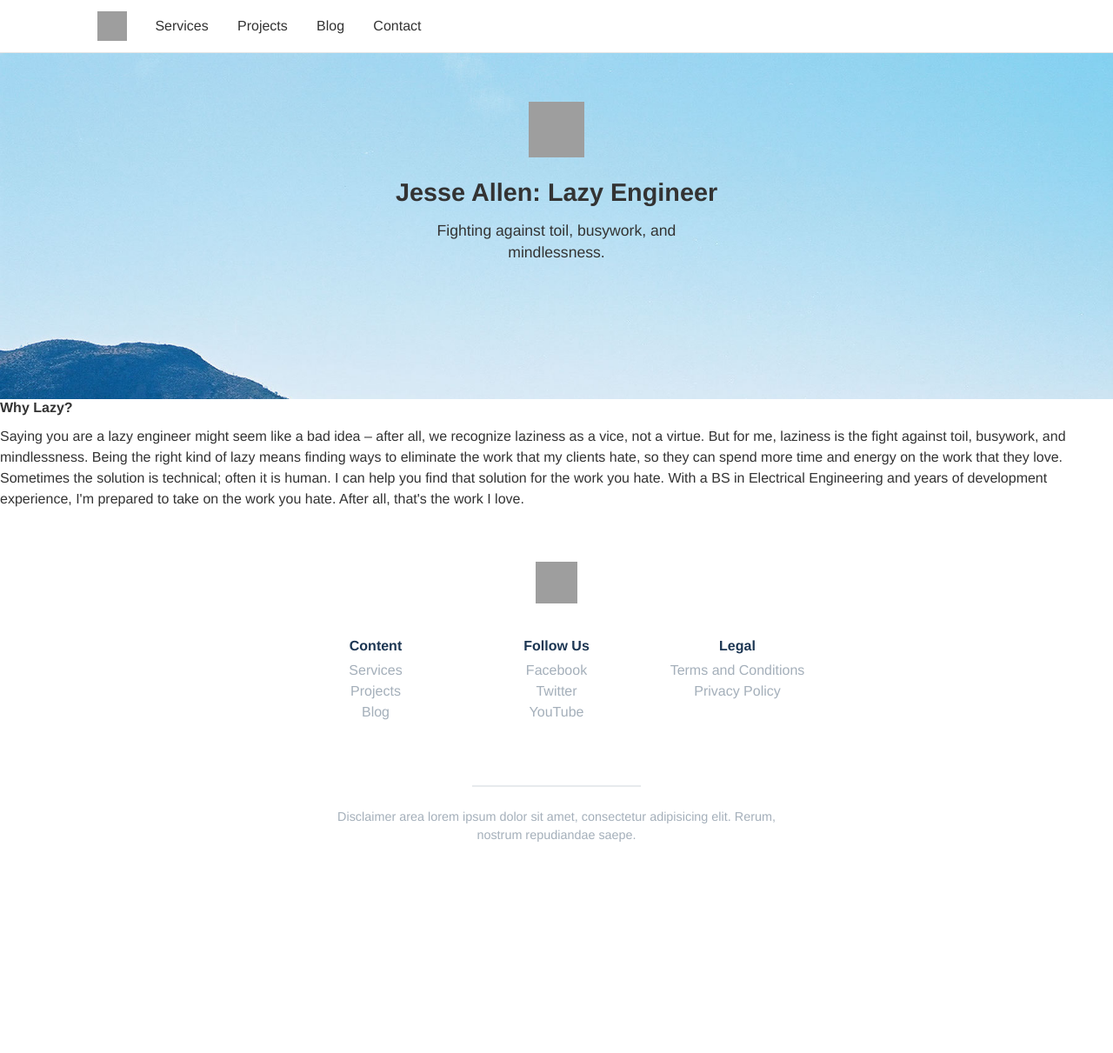
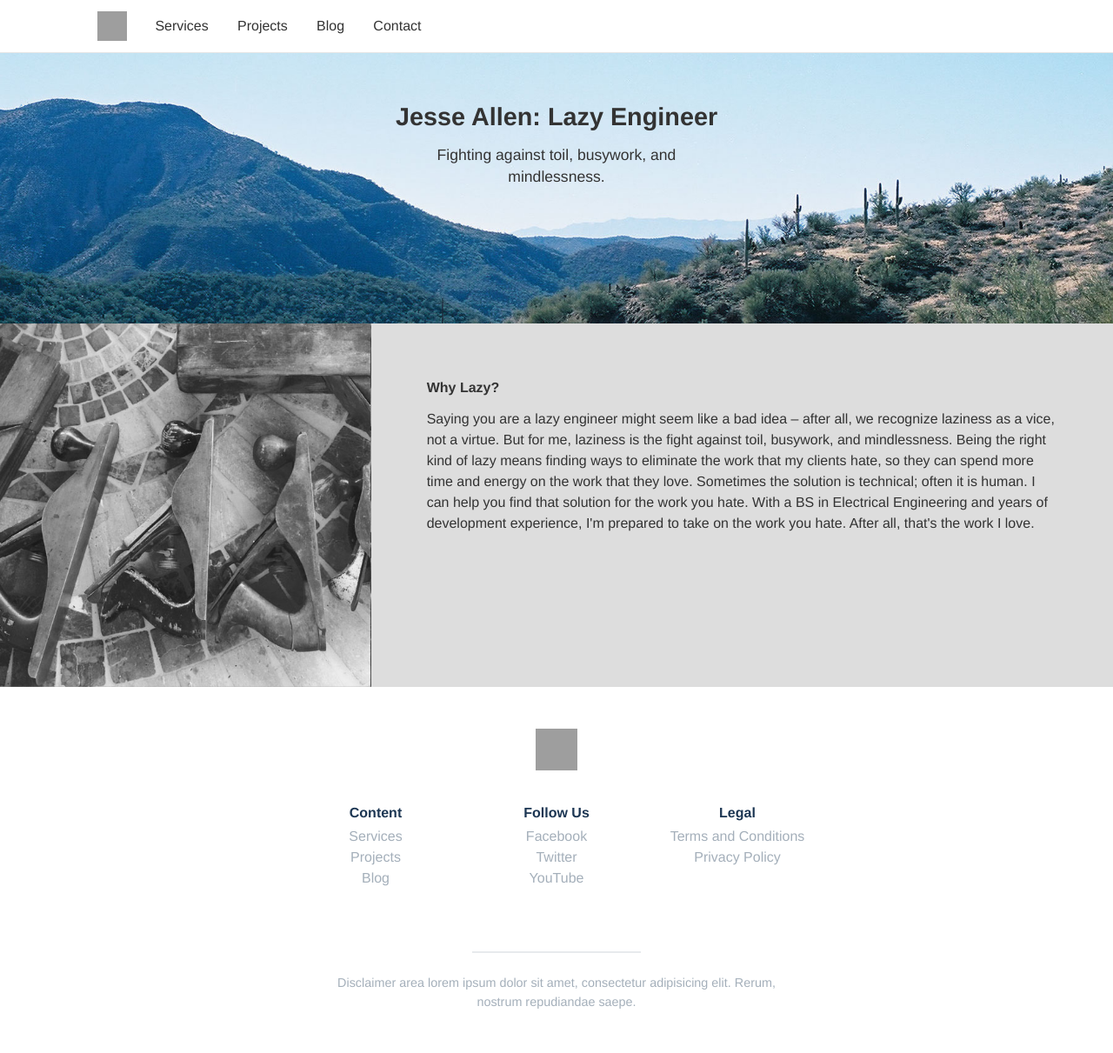
Before and after one commit to jessecarl/jessecarl.github.io, a Jekyll site: the page built from index.html, in a window 1280 px wide. Shown: the whole page at 87% size. Built offline with Jekyll 4.4.1, drawn with Linux system fonts in a browser that asks for light colours; before the commit the page ends 1020 px from its top, so only the background shows below that; grey boxes are pictures that could not be loaded.

Commit message:
Flesh out the *Why Lazy* section of the homepage
Style with a nice image of handtools for the *Why Lazy?* section of
the homepage.

```diff
--- a/_sass/hero.scss
+++ /dev/null
@@ -1,55 +0,0 @@
-.hero {
-  $base-border-radius: 3px !default;
-  $action-color: #477DCA !default;
-  $large-screen: em(860) !default;
-  $hero-background-top: #95d5f1;
-  $hero-background-bottom: #dbe9f5;
-  $hero-color: $dark-gray;
-  $gradient-angle: 10deg;
-  $hero-image: '/img/mountain-trail.jpg';
-
-  @include background(url($hero-image), linear-gradient($gradient-angle, $hero-background-bottom, $hero-background-top), no-repeat $hero-background-top scroll);
-  background-color: #324766;
-  background-position: top;
-  background-repeat: no-repeat;
-  background-size: cover;
-  padding-bottom: 3em;
-
-  .hero-logo img {
-    height: 4em;
-    margin-bottom: 1em;
-  }
-
-  .hero-inner {
-    @include outer-container;
-    @include clearfix;
-    margin: auto;
-    padding: 3.5em;
-    text-align: center;
-
-    .hero-copy {
-      text-align: center;
-
-      h1 {
-        color: $hero-color;
-        font-size: 1.6em;
-        margin-bottom: 0.5em;
-
-        @include media($large-screen) {
-          font-size: 1.8em;
-        }
-      }
-
-      p {
-        color: $hero-color;
-        line-height: 1.4em;
-        margin: 0 auto 3em auto;
-
-        @include media($large-screen) {
-          font-size: 1.1em;
-          max-width: 40%;
-        }
-      }
-    }
-  }
-}
--- /dev/null
+++ b/_sass/home.scss
@@ -0,0 +1,128 @@
+$home-deep-blue: #95d5f1;
+$home-light-blue: #dbe9f5;
+$home-light-brown: #c78157;
+$home-deep-brown: #72291b;
+
+.hero {
+  $base-border-radius: 3px !default;
+  $action-color: #477DCA !default;
+  $large-screen: em(860) !default;
+  $hero-background-top: $home-deep-blue;
+  $hero-background-bottom: $home-light-blue;
+  $hero-color: $dark-gray;
+  $gradient-angle: 10deg;
+  $hero-image: '/img/mountain-trail.jpg';
+
+  @include background(url($hero-image), linear-gradient($gradient-angle, $hero-background-bottom, $hero-background-top), no-repeat $hero-background-top scroll);
+  background-color: #324766;
+  background-position: center;
+  background-repeat: no-repeat;
+  background-size: cover;
+  padding-bottom: 3em;
+
+  .hero-logo img {
+    height: 4em;
+    margin-bottom: 1em;
+  }
+
+  .hero-inner {
+    @include outer-container;
+    @include clearfix;
+    margin: auto;
+    padding: 3.5em;
+    text-align: center;
+
+    .hero-copy {
+      text-align: center;
+
+      h1 {
+        color: $hero-color;
+        font-size: 1.6em;
+        margin-bottom: 0.5em;
+
+        @include media($large-screen) {
+          font-size: 1.8em;
+        }
+      }
+
+      p {
+        color: $hero-color;
+        line-height: 1.4em;
+        margin: 0 auto 3em auto;
+
+        @include media($large-screen) {
+          font-size: 1.1em;
+          max-width: 40%;
+        }
+      }
+    }
+  }
+}
+
+.side-image {
+  $base-line-height: 1.5em !default;
+  $action-color: #477DCA !default;
+  $dark-gray: #333 !default;
+  $large-screen: em(860) !default;
+  $base-font-color: $dark-gray !default;
+  $side-image-background-top: $dark-gray;
+  $side-image-background-bottom: $light-gray;
+  $side-image-content-background: $light-gray;
+  $side-image-border: 1px solid darken(transparentize($side-image-background-bottom, 0.8), 30%);
+
+  background: $side-image-content-background;
+
+  @include media($large-screen) {
+    @include row(table);
+  }
+
+  .images-wrapper {
+    @include background(url('/img/tools.jpg'), linear-gradient($side-image-background-top, $side-image-background-bottom), no-repeat $side-image-background-top scroll);
+    background-color: $side-image-background-top;
+    background-size: cover;
+    background-position: center;
+    border-bottom: $side-image-border;
+    display: block;
+    min-height: 12em;
+    padding: 3em;
+
+    @include media($large-screen) {
+      @include span-columns(4);
+      background-position: center;
+      background-size: cover;
+      border-right: $side-image-border;
+    }
+  }
+
+  .side-image-content {
+    @include span-columns(12);
+    padding: 1em 1em 4em 1em;
+
+    @include media($large-screen) {
+      @include span-columns(8);
+      padding: 4em 4em 8em 4em;
+    }
+
+    h1 {
+      margin-bottom: 0.9em;
+    }
+
+    h4 {
+      background: #BBB;
+      color: white;
+      display: inline-block;
+      font-size: 0.75em;
+      margin-bottom: 1.3em;
+      padding: 3px 8px;
+      text-transform: uppercase;
+    }
+
+    p {
+      color: $base-font-color;
+      line-height: $base-line-height;
+      margin-bottom: 3em;
+    }
+  }
+
+  @include reset-display();
+}
--- a/css/main.scss
+++ b/css/main.scss
@@ -6,6 +6,6 @@
 @import "neat/neat";
 @import "base/base";
 @import "nav";
-@import "hero";
+@import "home";
 @import "footer";
 @import "syntax";
--- a/index.html
+++ b/index.html
@@ -3,16 +3,18 @@ layout: default
 ---
 <section id="hero" class="hero">
   <div class="hero-inner">
-    <a href="" class="hero-logo"><img src="{{ site.logo_url }}" alt="{{ site.name }}"></a>
     <div class="hero-copy">
       <h1>{{ site.name }}</h1>
       <p>Fighting against toil, busywork, and mindlessness.</p>
     </div>
   </div>
 </section>
-<section id="why-lazy">
-  <h2>Why Lazy?</h2>
-  <p>Saying you are a lazy engineer might seem like a bad idea – after all, we recognize laziness as a vice, not a virtue. But for me, laziness is the fight against toil, busywork, and mindlessness. Being the right kind of lazy means finding ways to eliminate the work that my clients hate, so they can spend more time and energy on the work that they love. Sometimes the solution is technical; often it is human. I can help you find that solution for the work you hate. With a BS in Electrical Engineering and years of development experience, I'm prepared to take on the work you hate. After all, that's the work I love.</p>
+<section id="why-lazy" class="side-image">
+  <div class="images-wrapper"></div>
+  <div class="side-image-content">
+    <h1>Why Lazy?</h1>
+    <p>Saying you are a lazy engineer might seem like a bad idea – after all, we recognize laziness as a vice, not a virtue. But for me, laziness is the fight against toil, busywork, and mindlessness. Being the right kind of lazy means finding ways to eliminate the work that my clients hate, so they can spend more time and energy on the work that they love. Sometimes the solution is technical; often it is human. I can help you find that solution for the work you hate. With a BS in Electrical Engineering and years of development experience, I'm prepared to take on the work you hate. After all, that's the work I love.</p>
+  </div>
 </section>
 <section id="services">
 </section>
```
Also changed, not shown: img/tools.jpg (added), 1 other file.
